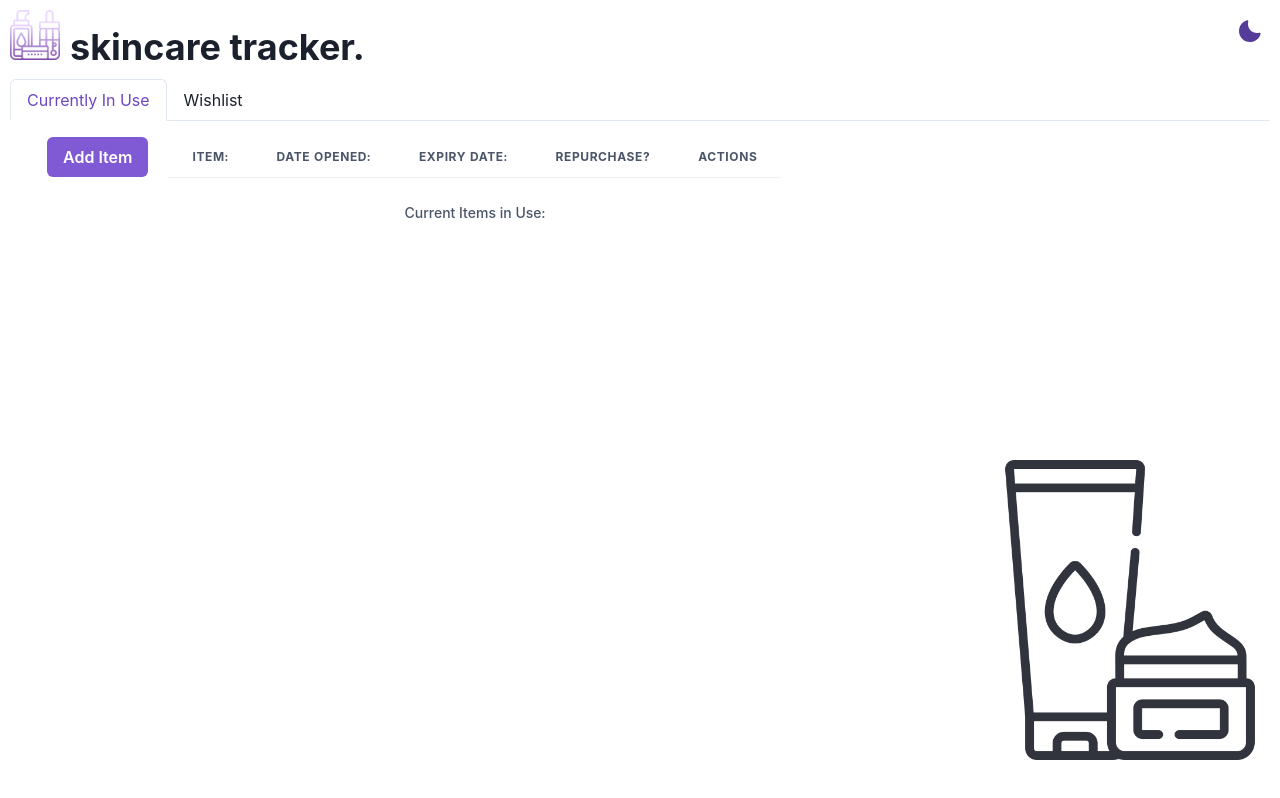
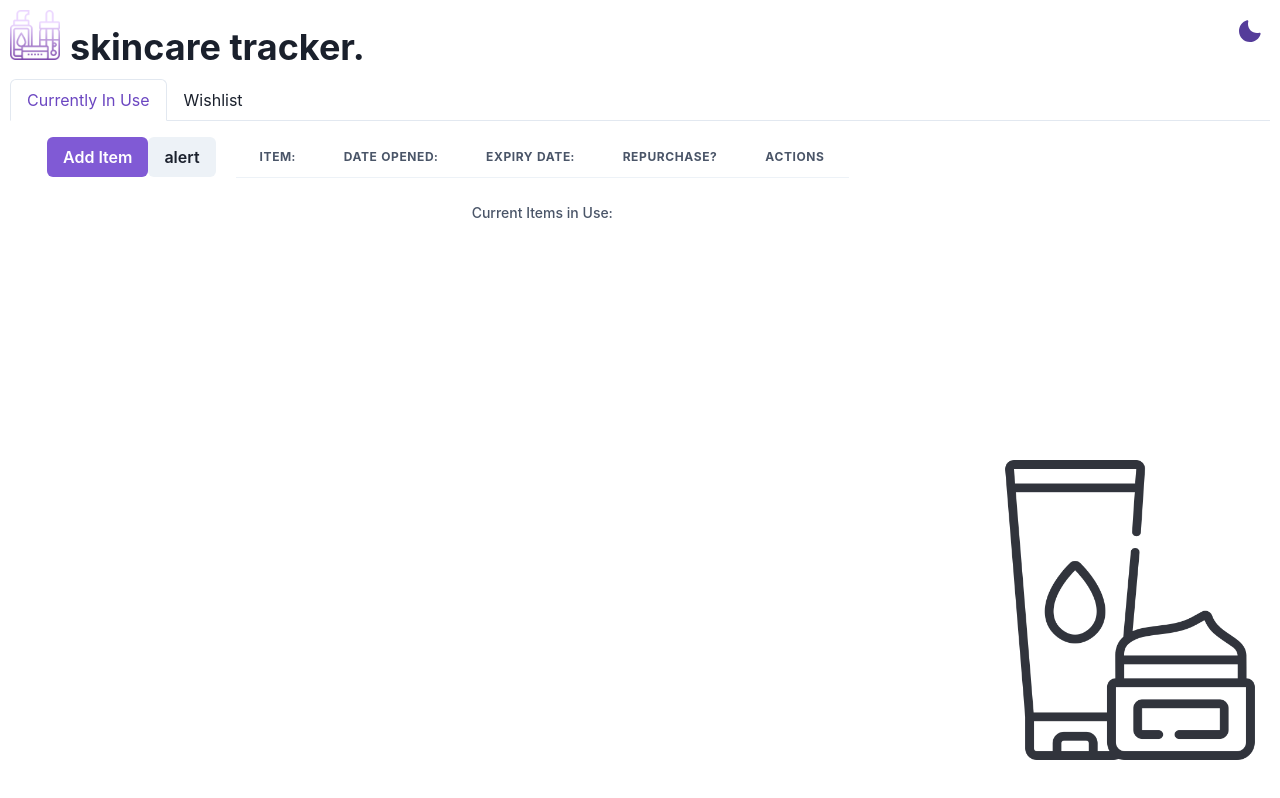
Before and after one commit to vvynz/skincare-tracker, a React (Create React App) app: page / in a window 1280 px wide. Shown: the top 798 px of the page. Built offline with nearby package versions, Linux system fonts and the light colour scheme.

Commit message:
Import the generateDate from useAppData

```diff
--- a/src/Components/ItemForm.jsx
+++ b/src/Components/ItemForm.jsx
@@ -3,6 +3,7 @@ import { nanoid } from "nanoid";
 
 import InUse from "./InUse";
 import InUseEditable from "./InUseEditable";
+import useAppData from "../Hooks/useAppData";
 
 import {
   FormControl,
@@ -51,6 +52,8 @@ export default function ProductForm() {
   useEffect(() => {
     localStorage.setItem("items", JSON.stringify(items));
   }, [items]);
+
+  const { generateDate } = useAppData();
 
   const handleSubmit = (e) => {
     //this will reset the form...
@@ -174,8 +177,8 @@ export default function ProductForm() {
 
   const { isOpen, onOpen, onClose } = useDisclosure();
   const test = () => {
-    alert("TESTING...")
-  }
+    alert(generateDate());
+  };
 
   return (
     <div className="form-container">
@@ -183,6 +186,7 @@ export default function ProductForm() {
         <Button className="add_item_btn" colorScheme="purple" onClick={onOpen}>
           Add Item
         </Button>
+        <Button onClick={test}>alert</Button>
 
         <Modal isOpen={isOpen} onClose={onClose}>
           <ModalOverlay />
@@ -229,7 +233,6 @@ export default function ProductForm() {
                     marginTop="10px"
                     borderRadius="10px"
                     variant="outline"
-                    onClick={test}
                   >
                     Add
                   </Button>
--- a/src/Components/WishlistForm.jsx
+++ b/src/Components/WishlistForm.jsx
@@ -1,8 +1,8 @@
 import React, { useState, useEffect } from "react";
 import Wishlist from "./Wishlist";
 import WishlistEditable from "./WishlistEditable";
-import useAppData from "../Hooks/useAppData";
 import { nanoid } from "nanoid";
+
 import {
   FormControl,
   FormLabel,
@@ -42,7 +42,6 @@ export default function WishlistForm() {
   const [editWishListItemID, setEditWishlistItemID] = useState(null);
 
   const { isOpen, onOpen, onClose } = useDisclosure();
-  const { generateDate } = useAppData();
 
   useEffect(() => {
     localStorage.setItem("wishlist", JSON.stringify(wishlist));
```
